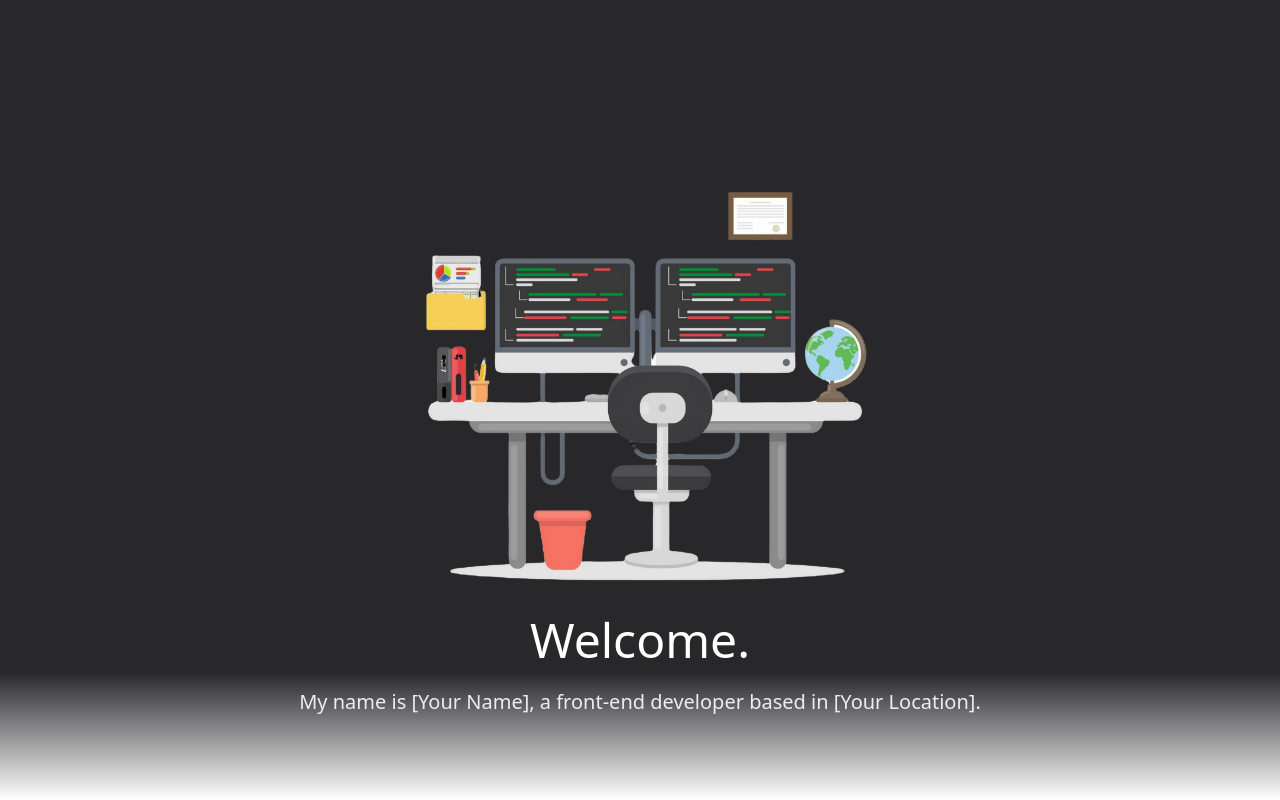
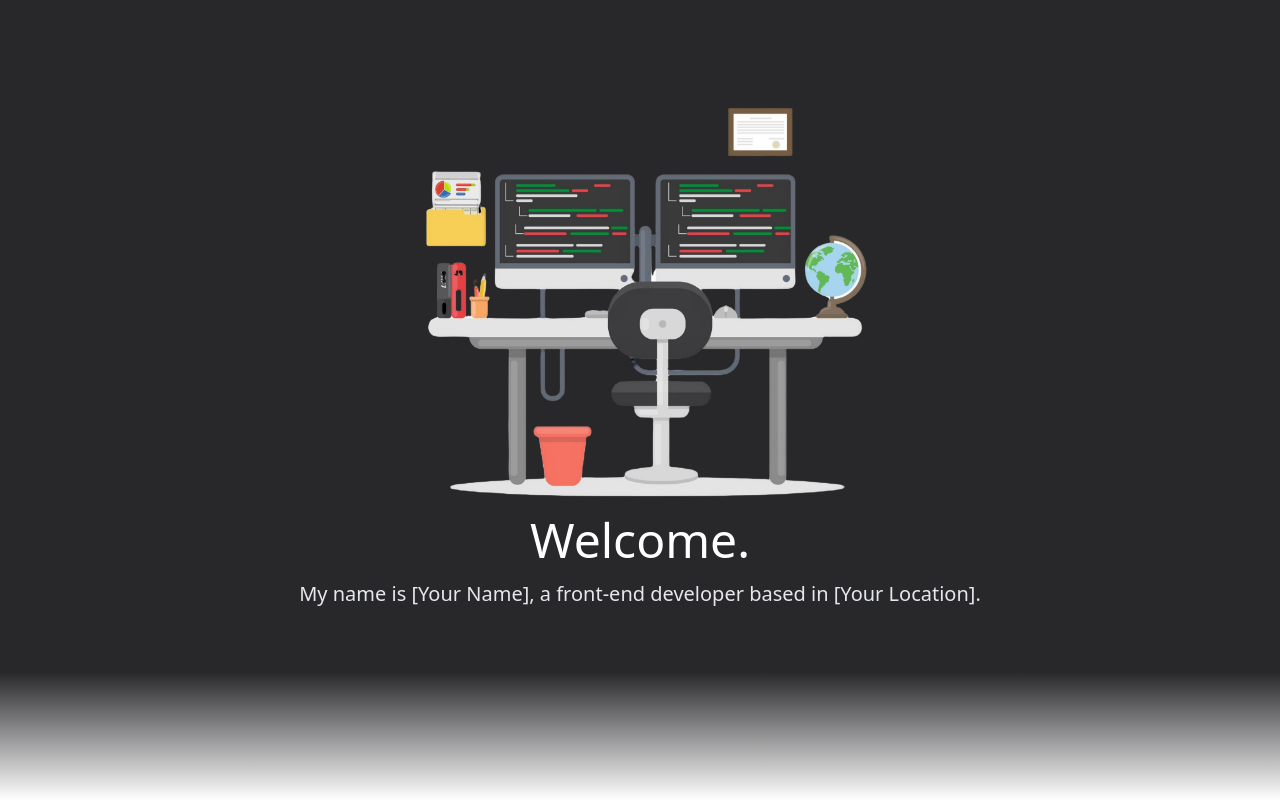
Before and after one commit to Tthompson8416/tanesiacodes, a React (Vite) app: page / in a window 1280 px wide. Shown: the top 800 px of the page. Built offline with nearby package versions, Linux system fonts and the light colour scheme.

Commit message:
IntroSection margins and padding adjusted to reduce space from the top of the screen

```diff
--- a/src/components/IntroSection.jsx
+++ b/src/components/IntroSection.jsx
@@ -25,17 +25,17 @@ const IntroSection = () => {
 
   return (
     <div>
-    <div className="min-h-screen bg-custom-dark flex flex-col items-center justify-center p-4">
+    <div className="min-h-screen bg-custom-dark flex flex-col items-center justify-center p-0 pt-18 lg:pb-56">
     <div className="absolute bottom-0 left-0 w-full h-32 bg-gradient-to-b from-transparent to-white"></div>
 
       <img
         src={ProfileImage}
         alt="Profile"
-        className="mb-8 rounded-lg w-[600px] h-[500px] object-cover"
+        className="mb-4 rounded-lg w-[600px] h-[500px] object-cover"
       />
 
       <h1
-        className={`text-4xl md:text-5xl text-white mb-6 transition-opacity duration-1000 ease-in-out ${
+        className={`text-4xl md:text-5xl text-white mb-4 transition-opacity duration-1000 ease-in-out ${
           showWelcome ? 'opacity-100' : 'opacity-0'
         }`}
       >
```
